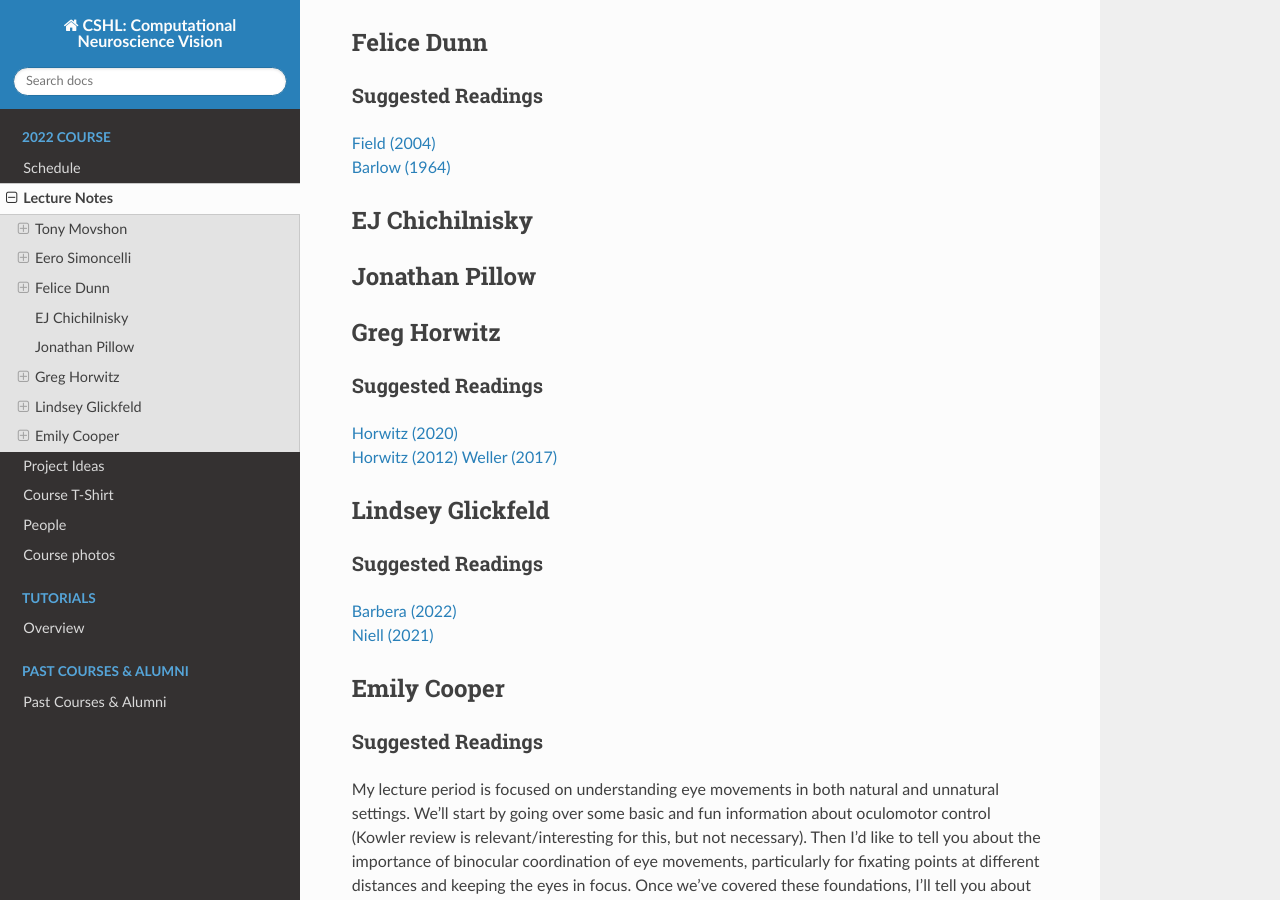
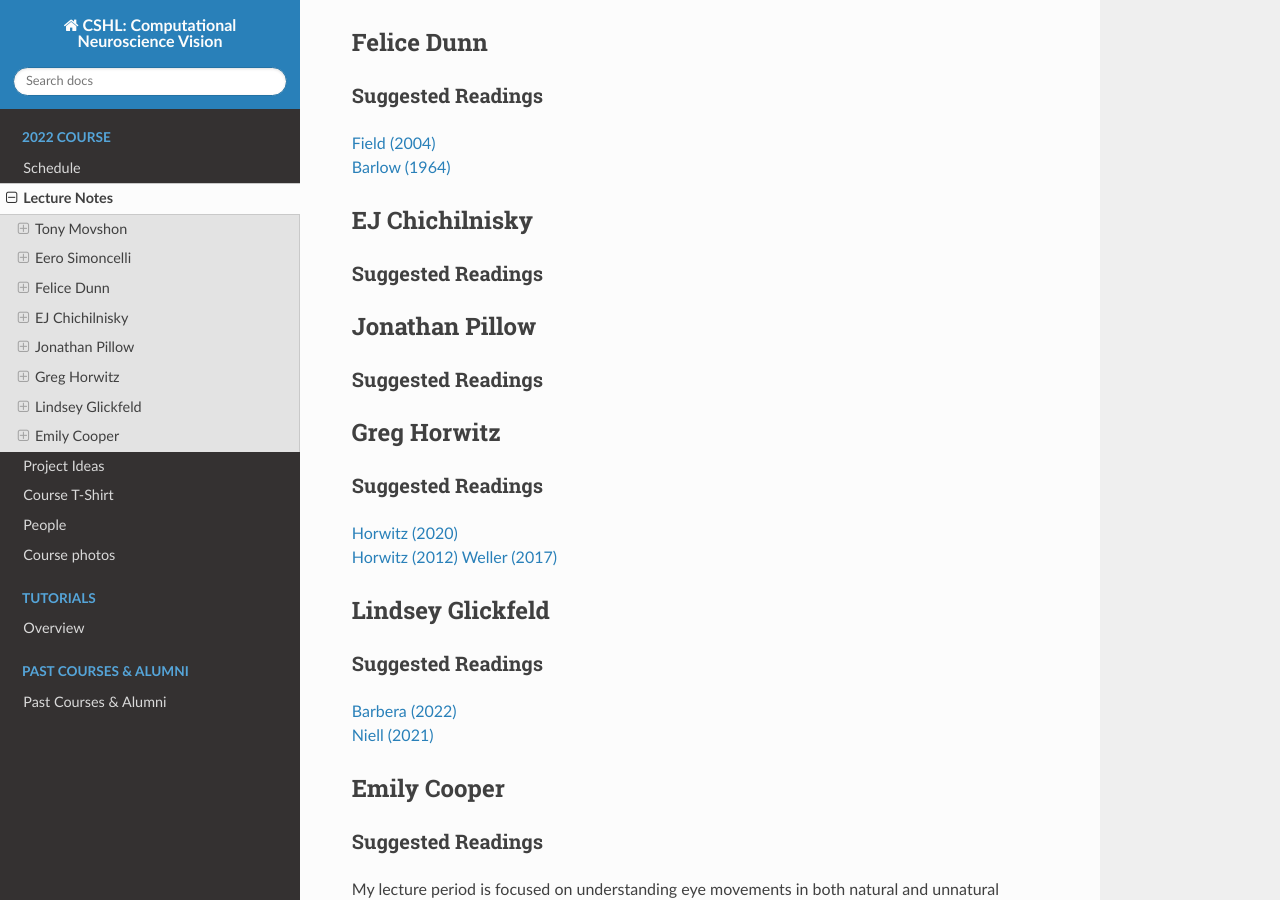
Before and after one commit to CSHL-comp-neuro-vision/website, a Sphinx documentation site: the page built from source/2022/lecture_notes.md, in a window 1280 px wide and 900 px high, scrolled down 1308 px. Built offline with Sphinx 7.4.7 and the Read the Docs theme 2.0.0, drawn with Linux system fonts in a browser that asks for light colours.

Commit message:
Update lecture_notes.md

```diff
--- a/source/2022/lecture_notes.md
+++ b/source/2022/lecture_notes.md
@@ -61,8 +61,11 @@ https://www.cns.nyu.edu/~lcv/pubs/makeAbs.php?loc=Portilla99
 
 ## EJ Chichilnisky
 
+### Suggested Readings
+
 ## Jonathan Pillow
 
+### Suggested Readings
 
 
 ## Greg Horwitz
```
